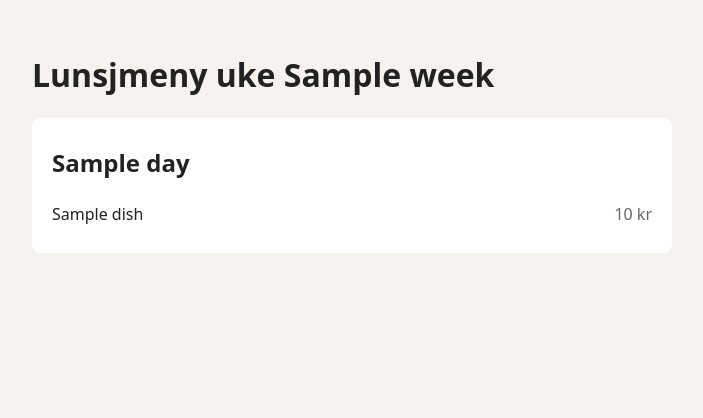
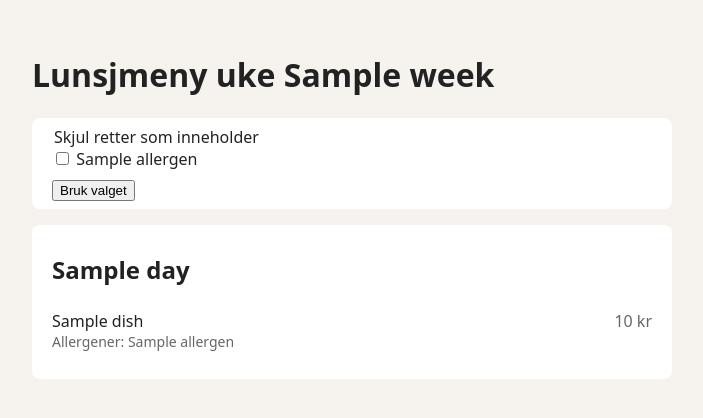
Before and after one commit to erik-romson/lunsjmeny, a Flask app: template templates/index.html in a window 1280 px wide. Shown: the top 418 px of the page, without its empty margins (288-991 px from the left). Run offline with Flask 3, Linux system fonts and the light colour scheme; the template is opened without the code that fills it: most values are stand-ins (such as "Sample title", 1, 10 or a date in 2020).

Commit message:
#2: show allergens and let the user hide dishes by allergen
The chosen allergens are kept in the address as uten, so a link can be shared.

```diff
--- a/app.py
+++ b/app.py
@@ -1,8 +1,8 @@
 """The web page for the week's lunch menu."""
 
-from flask import Flask, render_template
+from flask import Flask, render_template, request
 
-from menu import load_menu, week_view
+from menu import allergens_in_week, chosen_allergens, hide_dishes, load_menu, week_view
 
 app = Flask(__name__)
 
@@ -10,4 +10,11 @@ app = Flask(__name__)
 @app.get("/")
 def index():
     menu = load_menu()
-    return render_template("index.html", week=menu["week"], days=week_view(menu))
+    selected = chosen_allergens(request.args.getlist("uten"))
+    return render_template(
+        "index.html",
+        week=menu["week"],
+        days=hide_dishes(week_view(menu), selected),
+        allergens=allergens_in_week(menu),
+        selected=selected,
+    )
--- a/static/style.css
+++ b/static/style.css
@@ -29,6 +29,7 @@ h1 {
 
 .day li {
   display: flex;
+  flex-wrap: wrap;
   justify-content: space-between;
   padding: 0.25rem 0;
 }
@@ -36,3 +37,32 @@ h1 {
 .price {
   color: #666;
 }
+
+.allergens {
+  flex-basis: 100%;
+  font-size: 0.875rem;
+  color: #666;
+}
+
+.filter {
+  background: #fff;
+  border-radius: 0.5rem;
+  margin-bottom: 1rem;
+  padding: 0.5rem 1.25rem;
+}
+
+.filter fieldset {
+  border: 0;
+  margin: 0 0 0.5rem;
+  padding: 0;
+}
+
+.filter label {
+  margin-right: 0.75rem;
+  white-space: nowrap;
+}
+
+.empty {
+  color: #666;
+  font-style: italic;
+}
--- a/templates/index.html
+++ b/templates/index.html
@@ -9,14 +9,26 @@
 <body>
   <main>
     <h1>Lunsjmeny uke {{ week }}</h1>
+    <form class="filter" method="get" action="{{ url_for('index') }}">
+      <fieldset>
+        <legend>Skjul retter som inneholder</legend>
+        {% for allergen in allergens %}
+        <label><input type="checkbox" name="uten" value="{{ allergen }}"{% if allergen in selected %} checked{% endif %}> {{ allergen }}</label>
+        {% endfor %}
+      </fieldset>
+      <button type="submit">Bruk valget</button>
+    </form>
     {% for entry in days %}
     <section class="day">
       <h2>{{ entry.day | capitalize }}</h2>
+      {% if entry.dishes %}
       <ul>
         {% for dish in entry.dishes %}
-        <li><span class="name">{{ dish.name }}</span> <span class="price">{{ dish.price }} kr</span></li>
+        <li><span class="name">{{ dish.name }}</span> <span class="price">{{ dish.price }} kr</span>
+          <span class="allergens">Allergener: {{ dish.allergens | join(", ") if dish.allergens else "ingen" }}</span></li>
         {% endfor %}
       </ul>
+      {% else %}<p class="empty">Alle rettene denne dagen inneholder valgte allergener.</p>{% endif %}
     </section>
     {% endfor %}
   </main>
```
Also changed, not shown: tests/test_app.py (+134 -0 lines).
